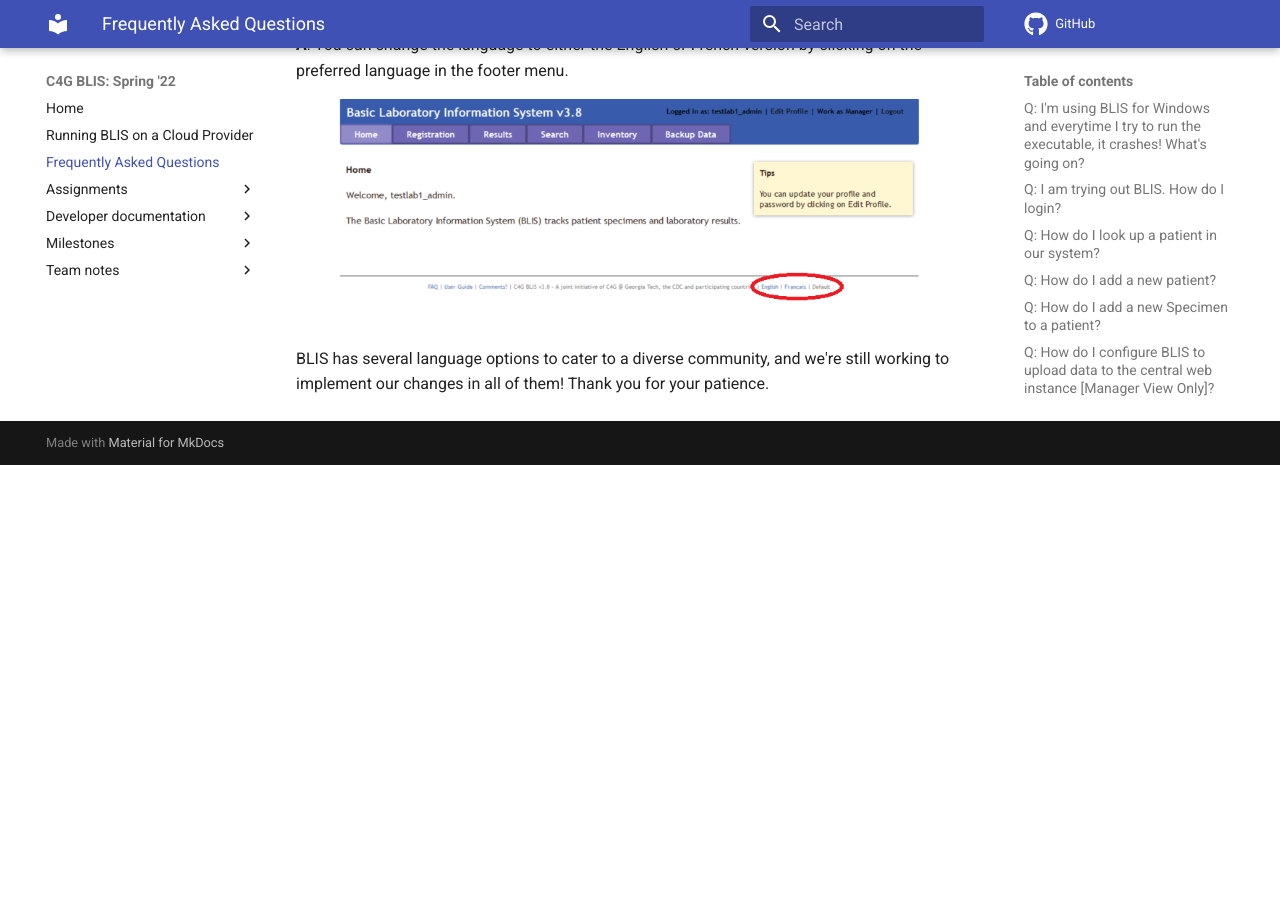
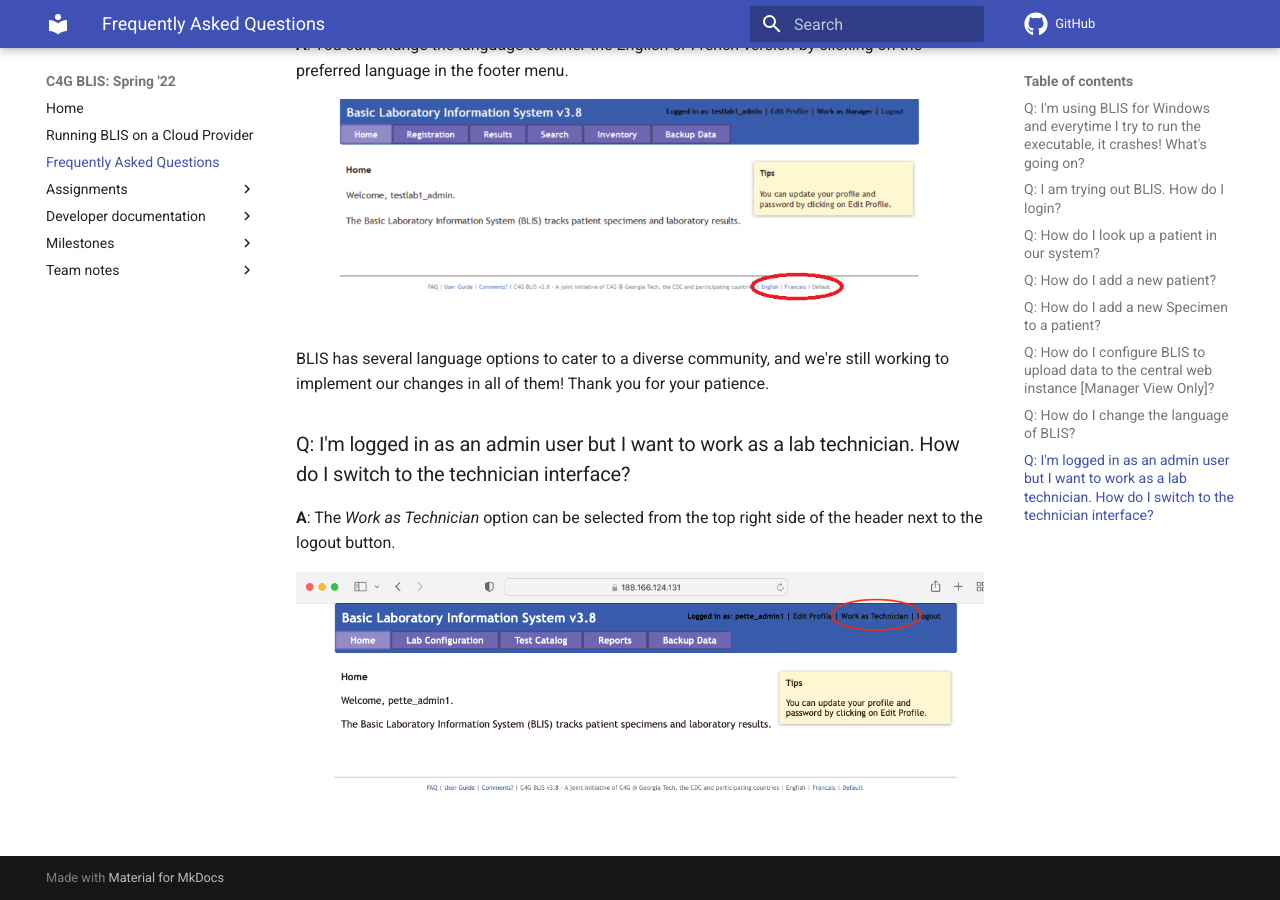
Before and after one commit to c4g-spr22-blis/c4g-spr22-blis.github.io, an MkDocs documentation site: the page built from docs/faq.md, in a window 1280 px wide and 900 px high, scrolled down 2006 px. Built offline with MkDocs 1.6.1 and Material for MkDocs 9.7.7, drawn with Linux system fonts in a browser that asks for light colours; comment, search, counter and statistics services are not loaded; before the commit the page ends 2471 px from its top, so only the background shows below that.

Commit message:
adding faqs

```diff
--- a/docs/faq.md
+++ b/docs/faq.md
@@ -31,3 +31,9 @@
 ![language_screenshot](images/language.png)
 
 BLIS has several language options to cater to a diverse community, and we're still working to implement our changes in all of them! Thank you for your patience.
+
+### Q: I'm logged in as an admin user but I want to work as a lab technician. How do I switch to the technician interface?
+
+<b>A</b>: The <i>Work as Technician</i> option can be selected from the top right side of the header next to the logout button.
+
+![work_as_technician_screenshot](images/work_as_technician.png)
```
Also changed, not shown: docs/team_notes/rita/intro.md (deleted, +0 -3 lines), docs/images/work_as_technician.png (added).
